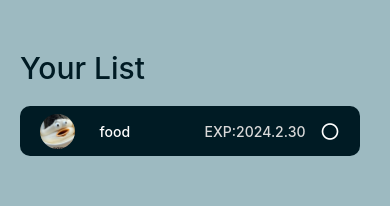
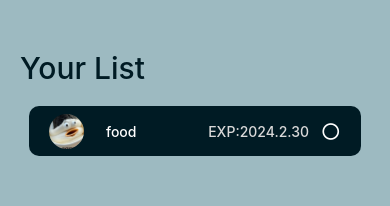
Before and after one commit to meminn422/tinyMilky, a React Native app: screen /List in a window 390 px wide. Shown: the top 206 px of the page. Built offline with nearby package versions, Linux system fonts and the light colour scheme.

Commit message:
Add files via upload

```diff
--- a/src/components/AddButtom.js
+++ b/src/components/AddButtom.js
@@ -35,7 +35,7 @@ const AddButton = ({ }) => {
               }}
             />
             <View style={styles.modalContent}>
-              <View style={[styles.inputContainer, { marginTop: 60 }]}>
+              <View style={styles.inputContainer}>
                 <Icon name="star" size={20} color="#3C1D03" style={styles.icon} />
                 <Text style={styles.staticText}>食物名稱：</Text>
                 <TextInput
@@ -147,7 +147,7 @@ const styles = StyleSheet.create({
     alignItems: 'center',
     padding: 40, // 修改 padding
     width: '85%', // 修改 width
-    height: '70%', // 修改 height
+    height: '80%', // 修改 height
   },
   modalText: {
     fontWeight: 'bold',
--- a/src/components/ListDetail.js
+++ b/src/components/ListDetail.js
@@ -25,11 +25,12 @@ const ListDetail = () => {
 };
 const styles = StyleSheet.create({
     contentContainer: {
-        paddingLeft: 20
+        alignItems:'center',
     },
     CardContainer: {
         flexDirection: 'row',
-        width: 340,
+        width:'85%',
+
         height: 50,
         backgroundColor: "#001B24",
         marginTop: 20,
```
